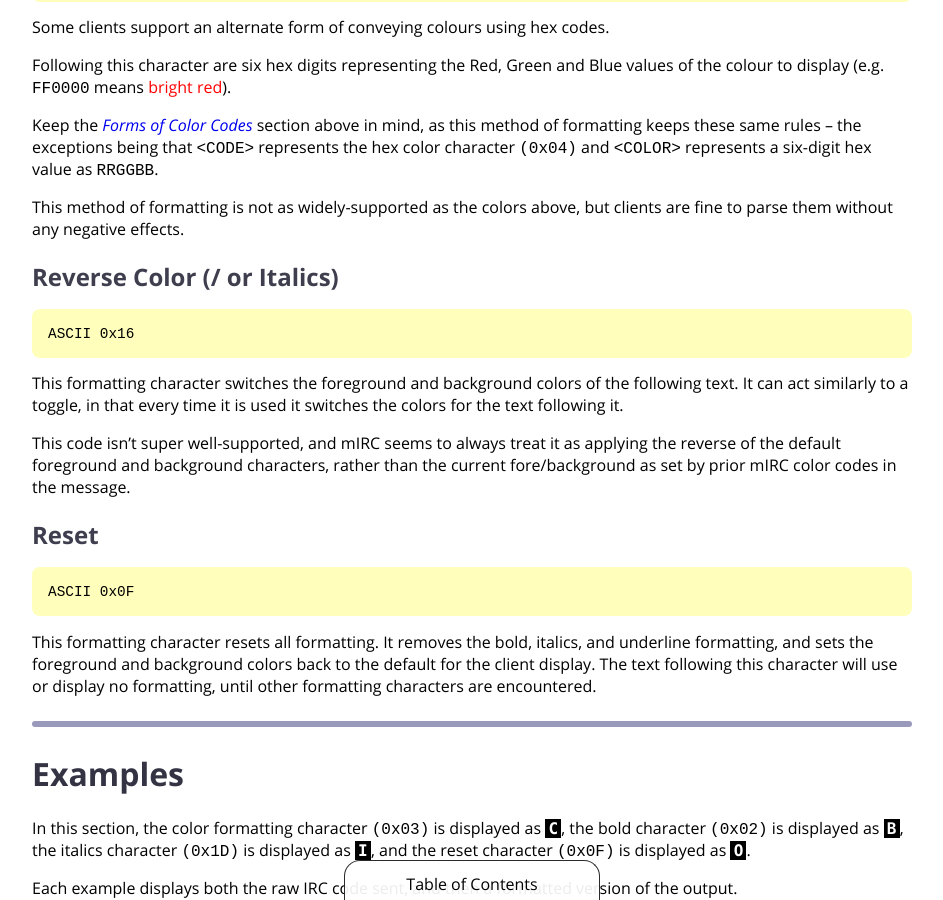
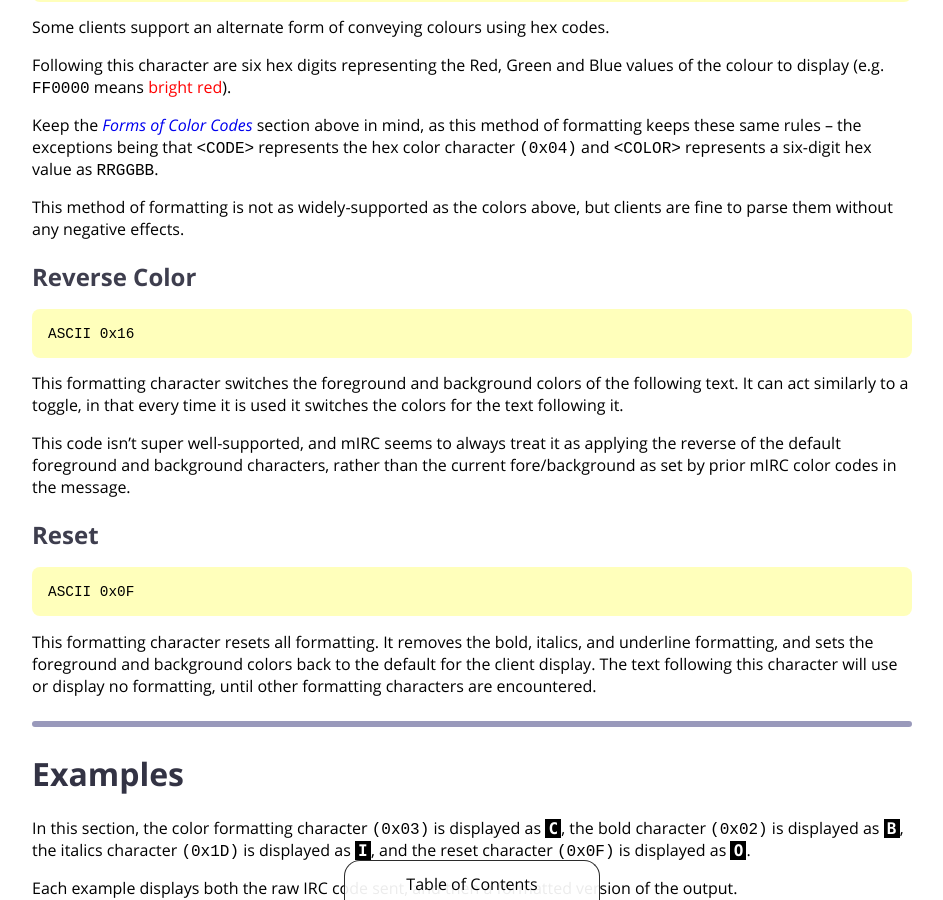
Before and after one commit to ircdocs/modern-irc, a Jekyll site: the page built from formatting.md, in a window 1280 px wide and 900 px high, scrolled down 5180 px. Shown: the whole window, without its empty margins (168-1111 px from the left). Built offline with Jekyll 4.4.1, drawn with Linux system fonts in a browser that asks for light colours.

Commit message:
formatting: Fix section name

```diff
--- a/formatting.md
+++ b/formatting.md
@@ -207,7 +207,7 @@ Keep the [Forms of Color Codes](#forms-of-color-codes) section above in mind, as
 This method of formatting is not as widely-supported as the colors above, but clients are fine to parse them without any negative effects.
 
 
-## Reverse Color (/ or Italics)
+## Reverse Color
 
     ASCII 0x16
 
```
